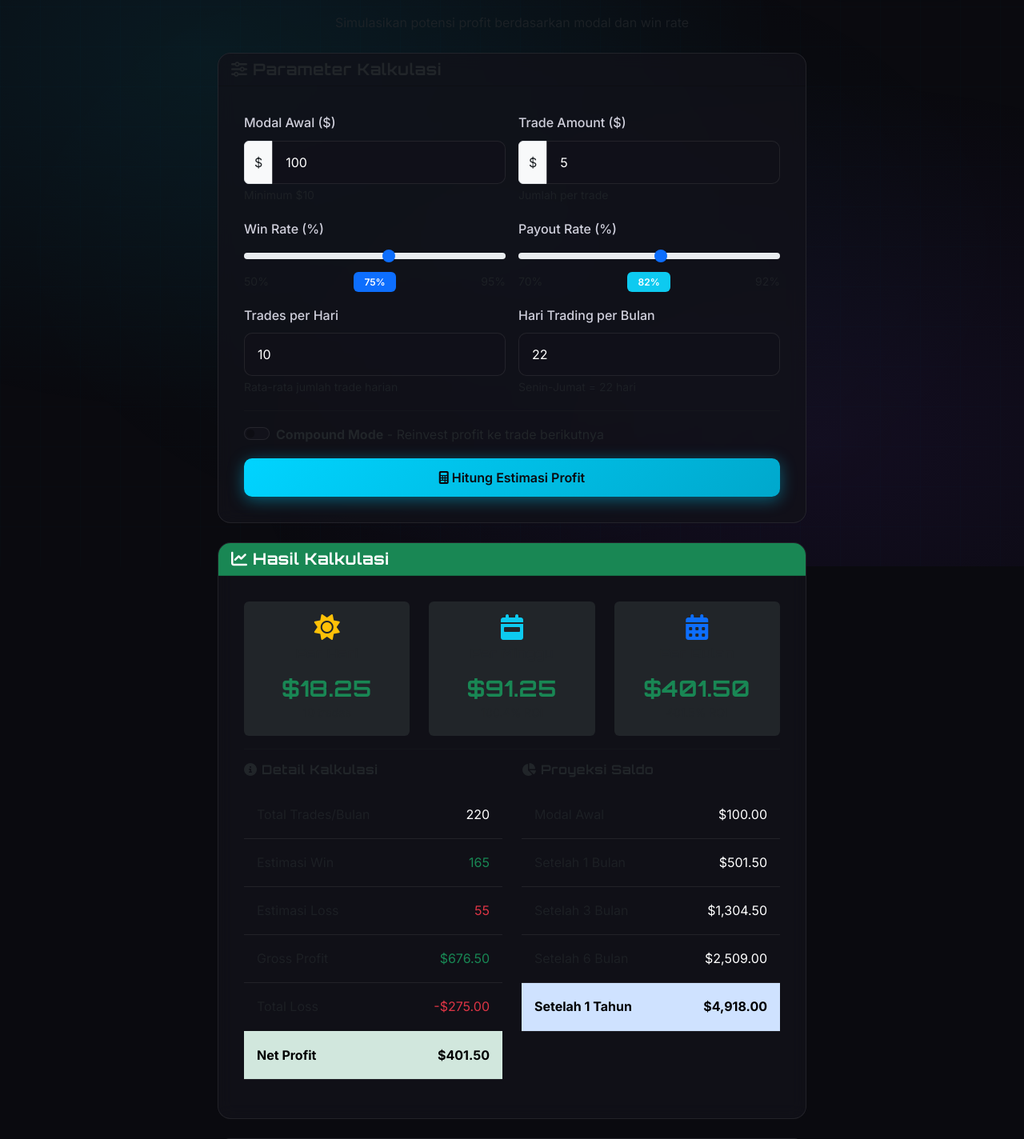
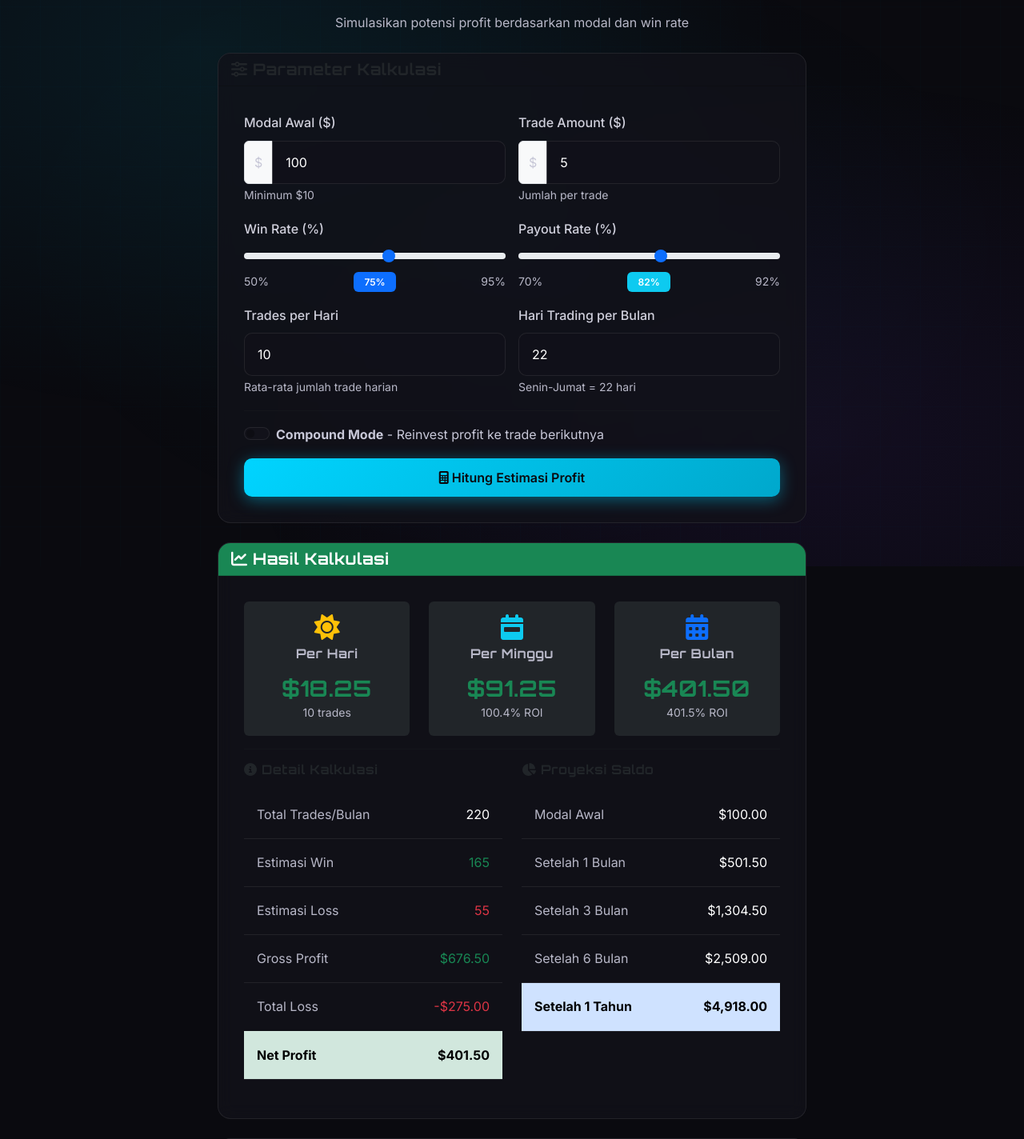
Before and after one commit to devintropers97-afk/PLAN-ROBOT-1, a PHP site: page /calculator.php in a window 1280 px wide. Shown: the part 92-1516 px from the top of the page at 80% size. Run offline with PHP 8.4, Linux system fonts and the light colour scheme.

Commit message:
Improve text readability across all public pages
Added comprehensive CSS overrides in style.css for better text contrast
on dark backgrounds:

- Override Bootstrap .text-muted to #b8b8c8
- Override Bootstrap .text-secondary to #d0d0dc
- Fix form helper text (.form-text)
- Fix form labels (.form-label, .form-check-label)
- Fix card body text (.card-body p, ul li, ol li)
- Fix accordion body text (.accordion-body)
- Fix pricing description (.pricing-desc)
- Fix section description (.section-desc)
- Fix feature description (.feature-desc)
- Fix step description (.step-desc)
- Fix testimonial text and country
- Fix footer description (.footer-desc)
- Fix stats labels (.stat-label, .stats-label)
- Fix payment method text
- Fix CTA feature text
- Fix support step text
- Fix disclaimer text
- Fix copyright text
- Fix result card headers in calculator

These changes ensure all text is readable on dark backgrounds
across Home, Strategies, Pricing, Calculator, Login, Register,
and Refund Policy pages.

```diff
--- a/assets/css/style.css
+++ b/assets/css/style.css
@@ -2183,3 +2183,168 @@ h6 { font-size: 1rem; }
     50% { background-position: 100% 50%; }
     100% { background-position: 0% 50%; }
 }
+
+/* ===== Text Readability Overrides ===== */
+/* Override Bootstrap text-muted for better readability on dark backgrounds */
+.text-muted {
+    color: #b8b8c8 !important;
+}
+
+/* Override Bootstrap text-secondary */
+.text-secondary {
+    color: #d0d0dc !important;
+}
+
+/* Form helper text */
+.form-text {
+    color: #b8b8c8 !important;
+}
+
+/* Small muted text inside elements */
+small.text-muted,
+.small.text-muted {
+    color: #b8b8c8 !important;
+}
+
+/* Table cell text */
+.table td.text-muted,
+.table .text-muted {
+    color: #b8b8c8 !important;
+}
+
+/* Auth pages subtitle */
+.auth-subtitle {
+    color: #c8c8d8 !important;
+}
+
+/* Card text */
+.card-text {
+    color: #c8c8d8;
+}
+
+/* Pricing description */
+.pricing-desc {
+    color: #b8b8c8 !important;
+}
+
+/* Step description */
+.step-desc {
+    color: #b8b8c8 !important;
+}
+
+/* Section description */
+.section-desc {
+    color: #c8c8d8 !important;
+}
+
+/* Feature description */
+.feature-desc {
+    color: #c8c8d8 !important;
+}
+
+/* Strategy card muted text */
+.strategy-card .text-muted {
+    color: #b8b8c8 !important;
+}
+
+/* Testimonial text */
+.testimonial-text {
+    color: #c8c8d8 !important;
+}
+
+/* Testimonial country */
+.testimonial-country {
+    color: #b8b8c8 !important;
+}
+
+/* Footer description */
+.footer-desc {
+    color: #b8b8c8 !important;
+}
+
+/* Form labels */
+.form-label {
+    color: #d0d0dc !important;
+}
+
+/* Form check labels */
+.form-check-label {
+    color: #c8c8d8 !important;
+}
+
+/* Input group text */
+.input-group-text {
+    color: #c8c8d8 !important;
+}
+
+/* List items in cards */
+.card ul li,
+.card ol li {
+    color: #c8c8d8;
+}
+
+/* Alert text in light mode compatibility */
+.alert ul li,
+.alert ol li {
+    color: inherit;
+}
+
+/* Stats label */
+.stat-label {
+    color: #b8b8c8 !important;
+}
+
+/* Stats counter label */
+.stats-label {
+    color: #b8b8c8 !important;
+}
+
+/* Payment method text */
+.payment-method span {
+    color: #b8b8c8 !important;
+}
+
+/* CTA feature text */
+.cta-feature {
+    color: #c8c8d8 !important;
+}
+
+/* Support step text */
+.support-step p {
+    color: #c8c8d8 !important;
+}
+
+/* Disclaimer short text */
+.disclaimer-short {
+    color: #b8b8c8 !important;
+}
+
+/* Copyright text */
+.copyright {
+    color: #b8b8c8 !important;
+}
+
+/* Result card headers in calculator */
+.result-card h6 {
+    color: #b8b8c8 !important;
+}
+
+/* Table responsive text */
+.table-responsive .text-muted {
+    color: #b8b8c8 !important;
+}
+
+/* Accordion body text */
+.accordion-body {
+    color: #c8c8d8 !important;
+}
+
+/* Refund policy specific */
+.card-body p {
+    color: #c8c8d8;
+}
+
+.card-body ul li,
+.card-body ol li {
+    color: #c8c8d8;
+}
```
